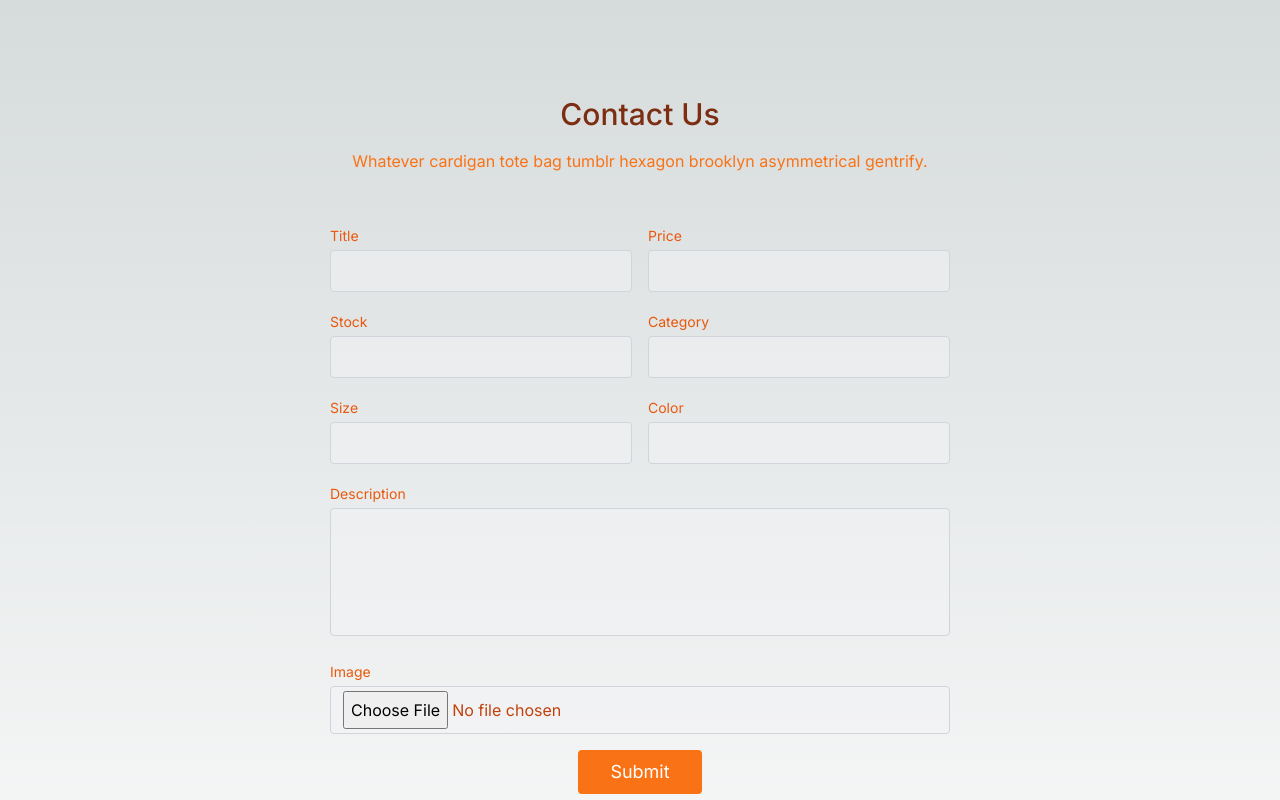
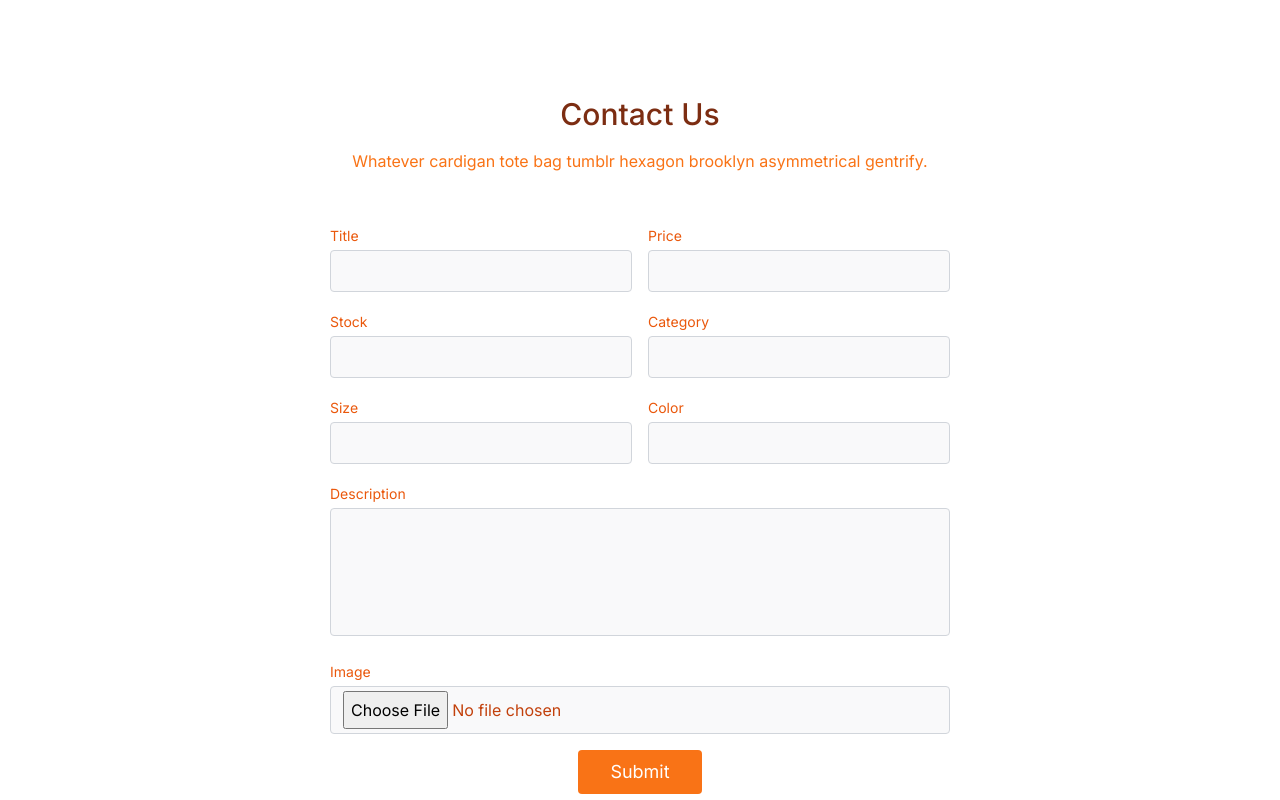
Before and after one commit to bishalsubed/ecom, a Next.js app: page /add-product in a window 1280 px wide. Shown: the top 800 px of the page. Built offline with nearby package versions, Linux system fonts and the light colour scheme.

Commit message:
shadcn implementation

```diff
--- a/package.json
+++ b/package.json
@@ -12,7 +12,10 @@
     "@react-email/components": "^0.0.22",
     "axios": "^1.7.3",
     "bcryptjs": "^2.4.3",
+    "class-variance-authority": "^0.7.0",
     "cloudinary": "^2.4.0",
+    "clsx": "^2.1.1",
+    "lucide-react": "^0.424.0",
     "mongoose": "^8.5.1",
     "multer": "^1.4.5-lts.1",
     "next": "14.2.5",
@@ -21,6 +24,8 @@
     "react": "^18",
     "react-dom": "^18",
     "resend": "^3.5.0",
+    "tailwind-merge": "^2.4.0",
+    "tailwindcss-animate": "^1.0.7",
     "zod": "^3.23.8"
   },
   "devDependencies": {
--- a/src/app/globals.css
+++ b/src/app/globals.css
@@ -2,32 +2,68 @@
 @tailwind components;
 @tailwind utilities;
 
-:root {
-  --foreground-rgb: 0, 0, 0;
-  --background-start-rgb: 214, 219, 220;
-  --background-end-rgb: 255, 255, 255;
-}
+@layer base {
+  :root {
+    --background: 0 0% 100%;
+    --foreground: 222.2 84% 4.9%;
+    --card: 0 0% 100%;
+    --card-foreground: 222.2 84% 4.9%;
+    --popover: 0 0% 100%;
+    --popover-foreground: 222.2 84% 4.9%;
+    --primary: 222.2 47.4% 11.2%;
+    --primary-foreground: 210 40% 98%;
+    --secondary: 210 40% 96.1%;
+    --secondary-foreground: 222.2 47.4% 11.2%;
+    --muted: 210 40% 96.1%;
+    --muted-foreground: 215.4 16.3% 46.9%;
+    --accent: 210 40% 96.1%;
+    --accent-foreground: 222.2 47.4% 11.2%;
+    --destructive: 0 84.2% 60.2%;
+    --destructive-foreground: 210 40% 98%;
+    --border: 214.3 31.8% 91.4%;
+    --input: 214.3 31.8% 91.4%;
+    --ring: 222.2 84% 4.9%;
+    --radius: 0.5rem;
+    --chart-1: 12 76% 61%;
+    --chart-2: 173 58% 39%;
+    --chart-3: 197 37% 24%;
+    --chart-4: 43 74% 66%;
+    --chart-5: 27 87% 67%;
+  }
 
-@media (prefers-color-scheme: dark) {
-  :root {
-    --foreground-rgb: 255, 255, 255;
-    --background-start-rgb: 0, 0, 0;
-    --background-end-rgb: 0, 0, 0;
+  .dark {
+    --background: 222.2 84% 4.9%;
+    --foreground: 210 40% 98%;
+    --card: 222.2 84% 4.9%;
+    --card-foreground: 210 40% 98%;
+    --popover: 222.2 84% 4.9%;
+    --popover-foreground: 210 40% 98%;
+    --primary: 210 40% 98%;
+    --primary-foreground: 222.2 47.4% 11.2%;
+    --secondary: 217.2 32.6% 17.5%;
+    --secondary-foreground: 210 40% 98%;
+    --muted: 217.2 32.6% 17.5%;
+    --muted-foreground: 215 20.2% 65.1%;
+    --accent: 217.2 32.6% 17.5%;
+    --accent-foreground: 210 40% 98%;
+    --destructive: 0 62.8% 30.6%;
+    --destructive-foreground: 210 40% 98%;
+    --border: 217.2 32.6% 17.5%;
+    --input: 217.2 32.6% 17.5%;
+    --ring: 212.7 26.8% 83.9%;
+    --chart-1: 220 70% 50%;
+    --chart-2: 160 60% 45%;
+    --chart-3: 30 80% 55%;
+    --chart-4: 280 65% 60%;
+    --chart-5: 340 75% 55%;
   }
 }
 
-body {
-  color: rgb(var(--foreground-rgb));
-  background: linear-gradient(
-      to bottom,
-      transparent,
-      rgb(var(--background-end-rgb))
-    )
-    rgb(var(--background-start-rgb));
-}
-
-@layer utilities {
-  .text-balance {
-    text-wrap: balance;
+@layer base {
+  * {
+    @apply border-border;
+  }
+  body {
+    @apply bg-background text-foreground;
   }
 }
--- /dev/null
+++ b/src/lib/utils.ts
@@ -0,0 +1,6 @@
+import { type ClassValue, clsx } from "clsx"
+import { twMerge } from "tailwind-merge"
+
+export function cn(...inputs: ClassValue[]) {
+  return twMerge(clsx(inputs))
+}
--- a/tailwind.config.ts
+++ b/tailwind.config.ts
@@ -1,20 +1,80 @@
-import type { Config } from "tailwindcss";
+import type { Config } from "tailwindcss"
 
-const config: Config = {
+const config = {
+  darkMode: ["class"],
   content: [
-    "./src/pages/**/*.{js,ts,jsx,tsx,mdx}",
-    "./src/components/**/*.{js,ts,jsx,tsx,mdx}",
-    "./src/app/**/*.{js,ts,jsx,tsx,mdx}",
-  ],
+    './pages/**/*.{ts,tsx}',
+    './components/**/*.{ts,tsx}',
+    './app/**/*.{ts,tsx}',
+    './src/**/*.{ts,tsx}',
+	],
+  prefix: "",
   theme: {
+    container: {
+      center: true,
+      padding: "2rem",
+      screens: {
+        "2xl": "1400px",
+      },
+    },
     extend: {
-      backgroundImage: {
-        "gradient-radial": "radial-gradient(var(--tw-gradient-stops))",
-        "gradient-conic":
-          "conic-gradient(from 180deg at 50% 50%, var(--tw-gradient-stops))",
+      colors: {
+        border: "hsl(var(--border))",
+        input: "hsl(var(--input))",
+        ring: "hsl(var(--ring))",
+        background: "hsl(var(--background))",
+        foreground: "hsl(var(--foreground))",
+        primary: {
+          DEFAULT: "hsl(var(--primary))",
+          foreground: "hsl(var(--primary-foreground))",
+        },
+        secondary: {
+          DEFAULT: "hsl(var(--secondary))",
+          foreground: "hsl(var(--secondary-foreground))",
+        },
+        destructive: {
+          DEFAULT: "hsl(var(--destructive))",
+          foreground: "hsl(var(--destructive-foreground))",
+        },
+        muted: {
+          DEFAULT: "hsl(var(--muted))",
+          foreground: "hsl(var(--muted-foreground))",
+        },
+        accent: {
+          DEFAULT: "hsl(var(--accent))",
+          foreground: "hsl(var(--accent-foreground))",
+        },
+        popover: {
+          DEFAULT: "hsl(var(--popover))",
+          foreground: "hsl(var(--popover-foreground))",
+        },
+        card: {
+          DEFAULT: "hsl(var(--card))",
+          foreground: "hsl(var(--card-foreground))",
+        },
+      },
+      borderRadius: {
+        lg: "var(--radius)",
+        md: "calc(var(--radius) - 2px)",
+        sm: "calc(var(--radius) - 4px)",
+      },
+      keyframes: {
+        "accordion-down": {
+          from: { height: "0" },
+          to: { height: "var(--radix-accordion-content-height)" },
+        },
+        "accordion-up": {
+          from: { height: "var(--radix-accordion-content-height)" },
+          to: { height: "0" },
+        },
+      },
+      animation: {
+        "accordion-down": "accordion-down 0.2s ease-out",
+        "accordion-up": "accordion-up 0.2s ease-out",
       },
     },
   },
-  plugins: [],
-};
-export default config;
+  plugins: [require("tailwindcss-animate")],
+} satisfies Config
+
+export default config
```
Also changed, not shown: components.json (added), src/app/(auth)/sign-in/page.tsx (renamed from src/app/(app)/sign-in/page.tsx), 1 other file (tests, documents, lock files or other folders).
